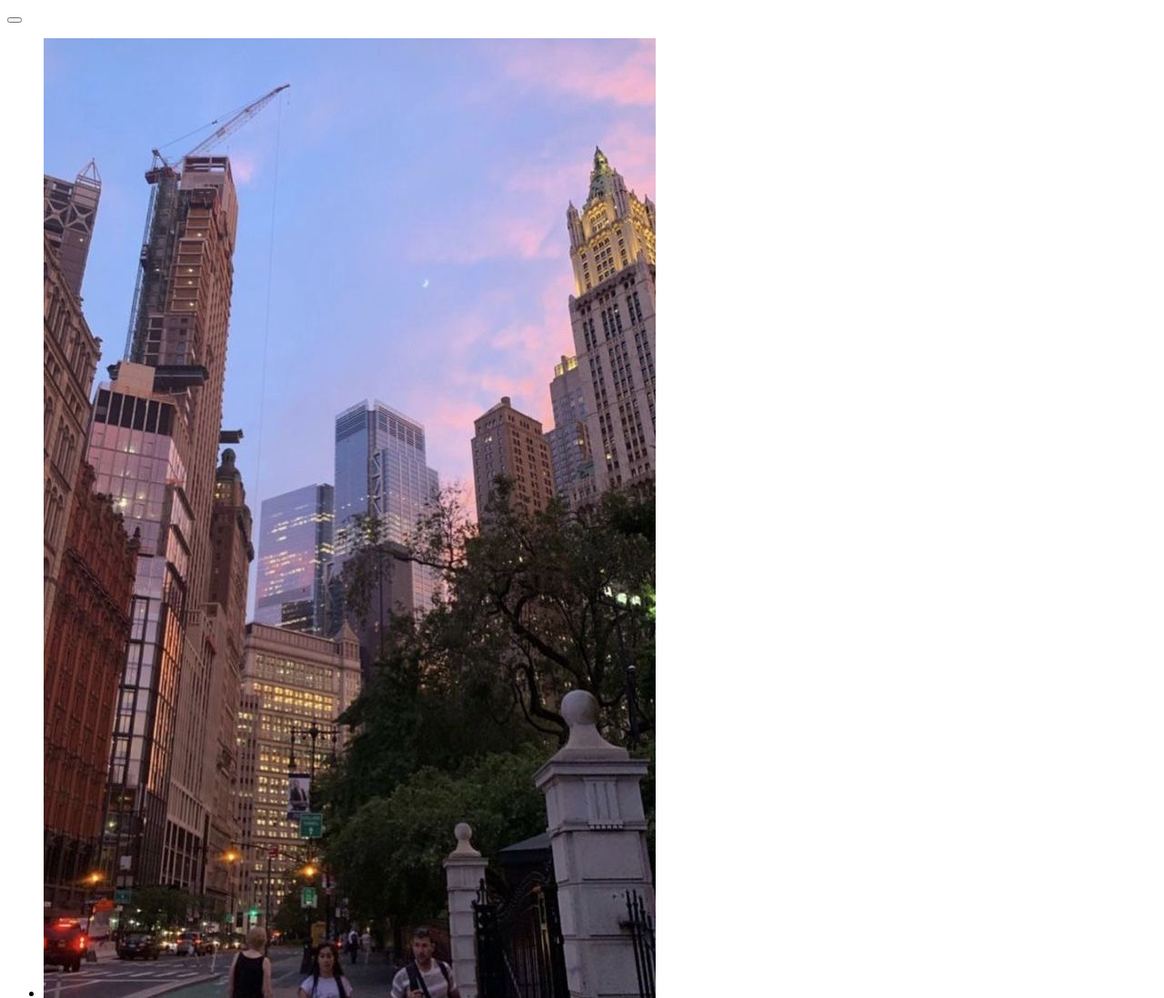
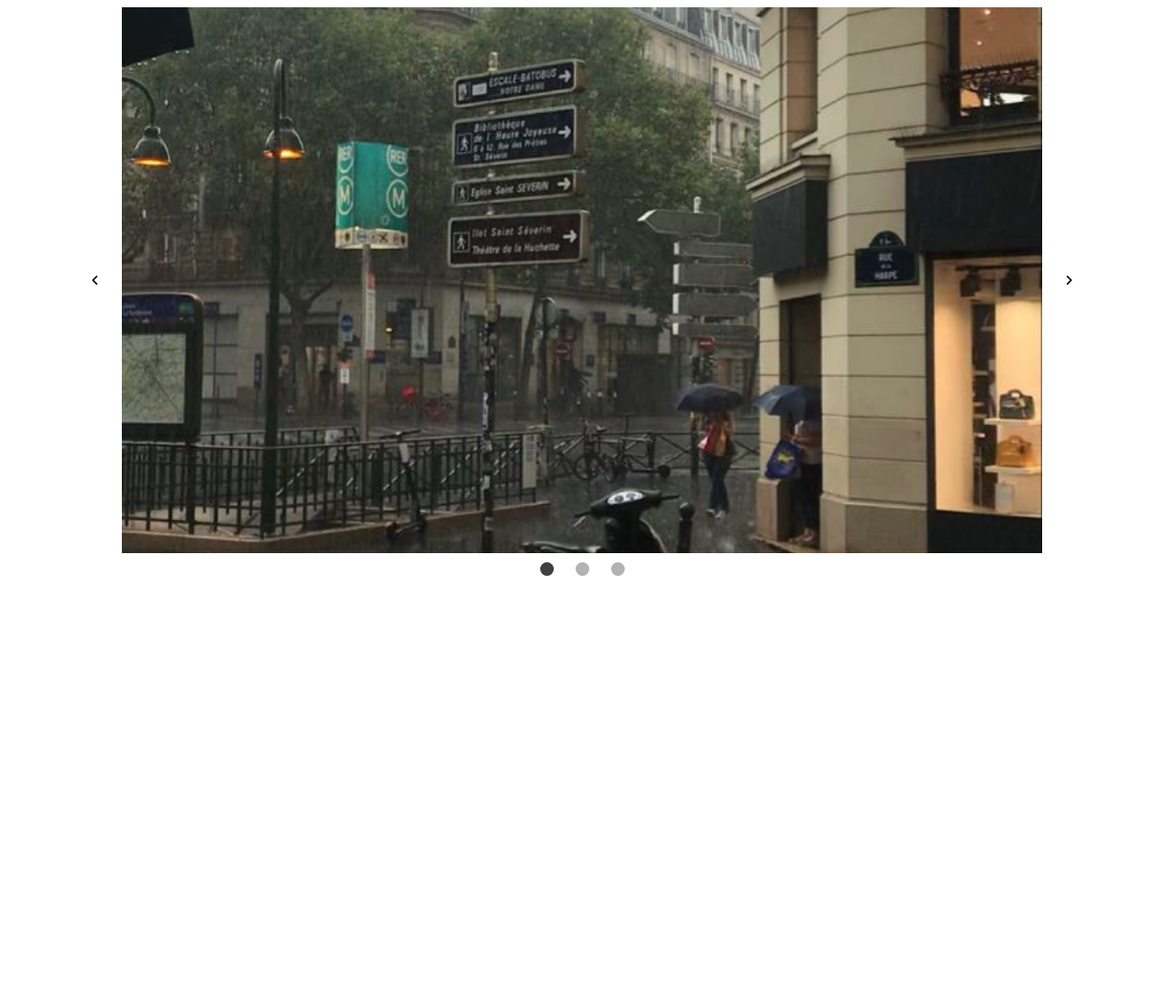
Before and after one commit to hlkirkness/carouselpractice, a plain HTML site: page index.html in a window 1280 px wide. Shown: the top 1097 px of the page at 91% size. After the commit the page ends 800 px from the top, so only its background shows below. Drawn offline with Linux system fonts and the light colour scheme.

Commit message:
finished html and css

```diff
--- a/index.html
+++ b/index.html
@@ -5,24 +5,35 @@
     <meta http-equiv="X-UA-Compatible" content="IE=edge">
     <meta name="viewport" content="width=device-width, initial-scale=1.0">
     <title>Carousel Practice</title>
+    <link rel="stylesheet" href="styles.css">
+    <script src="https://kit.fontawesome.com/a860902d84.js" crossorigin="anonymous"></script>
 </head>
 <body>
     <div class="carousel">
-        <button class="carousel__button"></button>
+        <button class="carousel__button carousel__button--left">
+            <i class="fa-solid fa-angle-left"></i>
+        </button>
         <div class="carousel__track-container">
             <ul class="carousel__track">
                 <li class="carousel__slide">
-                    <img src="images/pic1.jpg" alt="">
+                    <img class="carousel__image" src="images/pic1.jpg" alt="">
                 </li>
                 <li class="carousel__slide">
-                    <img src="images/pic2.jpg" alt="">
+                    <img class="carousel__image" src="images/pic2.jpg" alt="">
                 </li>
                 <li class="carousel__slide">
-                    <img src="images/pic3.jpg" alt="">
+                    <img class="carousel__image" src="images/pic3.jpg" alt="">
                 </li>
             </ul>
         </div>
-        <button class="carousel__button"></button>
+        <button class="carousel__button carousel__button--right">
+            <i class="fa-solid fa-angle-right"></i>
+        </button>
+        <div class="carousel__nav">
+            <button class="carousel__indicator current-slide"></button>
+            <button class="carousel__indicator"></button>
+            <button class="carousel__indicator"></button>
+        </div>
     </div>
 </body>
 </html>
--- a/styles.css
+++ b/styles.css
@@ -0,0 +1,71 @@
+.carousel {
+    position: relative;
+    height: 600px;
+    width: 80%;
+    margin: 0 auto;
+}
+
+.carousel__image {
+    width: 100%;
+    height: 100%;
+    object-fit: cover;
+}
+
+.carousel__track-container {
+    background: lightgreen;
+    height: 100%;
+    position: relative;
+}
+
+.carousel__track {
+    padding: 0;
+    margin: 0;
+    list-style: none;
+}
+
+.carousel__slide {
+    position: absolute;
+    top: 0;
+    bottom: 0;
+    width: 100%;
+}
+
+.carousel__button {
+    position: absolute;
+    top: 50%;
+    transform: translateY(-50%);
+    background: transparent;
+    border: 0;
+    cursor: pointer;
+}
+
+.carousel__button img {
+    width: 12px;
+}
+
+.carousel__button--left {
+    left: -40px;
+}
+
+.carousel__button--right {
+    right: -40px;
+}
+
+.carousel__nav {
+    display: flex;
+    justify-content: center;
+    padding: 10px 0;
+}
+
+.carousel__indicator {
+    border: 0;
+    border-radius: 50%;
+    width: 15px;
+    height: 15px;
+    background: rgba(0, 0, 0, .3);
+    margin: 0 12px;
+}
+
+.carousel__indicator.current-slide {
+    background: rgba(0, 0, 0, .75);
+}
```
